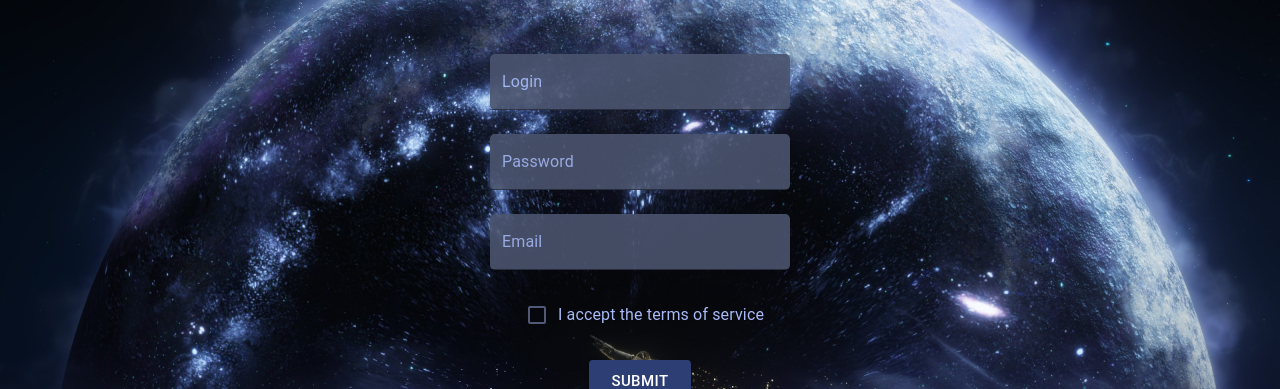
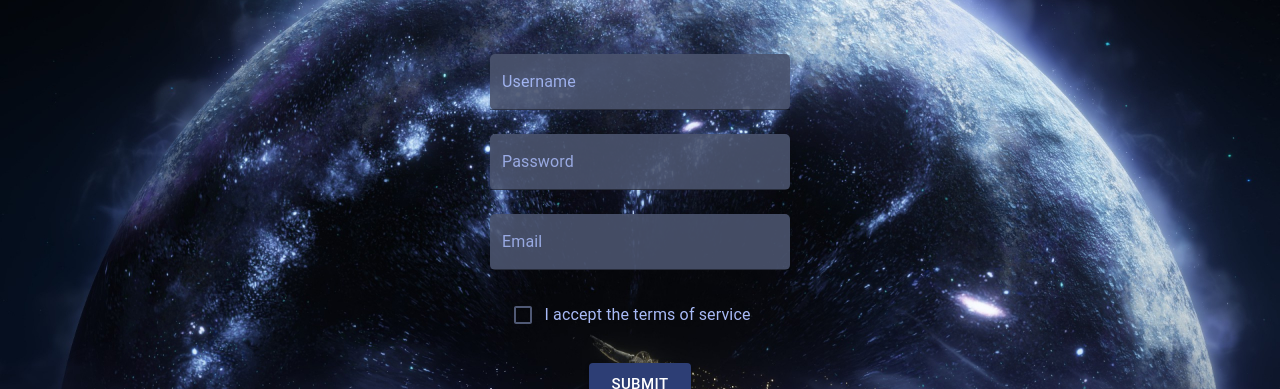
Before and after one commit to MATwiY/guild-place, a React (Create React App) app: page /register in a window 1280 px wide. Shown: the part 138-527 px from the top of the page. Built offline with nearby package versions, Linux system fonts and the light colour scheme.

Commit message:
f: add form validation

```diff
--- a/package.json
+++ b/package.json
@@ -13,6 +13,7 @@
     "@types/jest": "^27.5.1",
     "@types/node": "^16.11.36",
     "@types/react-dom": "^18.0.5",
+    "formik": "^2.2.9",
     "node-sass": "^7.0.1",
     "react": "^18.1.0",
     "react-dom": "^18.1.0",
@@ -20,7 +21,8 @@
     "react-router-dom": "^6.3.0",
     "react-scripts": "5.0.1",
     "typescript": "^4.6.4",
-    "web-vitals": "^2.1.4"
+    "web-vitals": "^2.1.4",
+    "yup": "^0.32.11"
   },
   "scripts": {
     "start": "react-scripts start",
--- a/src/modules/Register/pages/RegisterPage/RegisterPage.tsx
+++ b/src/modules/Register/pages/RegisterPage/RegisterPage.tsx
@@ -1,19 +1,17 @@
 import {
   Button,
   Checkbox,
+  FormControl,
   FormControlLabel,
+  FormHelperText,
   Stack,
   styled,
   TextField,
 } from "@mui/material";
-import React, { useState } from "react";
+import React from "react";
 import styles from "./RegisterPage.module.scss";
-
-const defaultValues = {
-  login: "",
-  email: "",
-  password: "",
-};
+import { Formik } from "formik";
+import validationSchema from "./ValidationSchema";
 
 const CustomTextField = styled(TextField)({
   backgroundColor: "#505975",
@@ -24,20 +22,33 @@ const CustomTextField = styled(TextField)({
 }) as typeof TextField;
 
 export const RegisterPage: React.FC = () => {
-  const [formValues, setFormValues] = useState(defaultValues);
-
-  const handleFormChange = (e: any) => {
-    const { value } = e.target;
-    setFormValues({ ...formValues, [e.target.name]: value });
-  };
-
-  const handleSubmit = (e: any) => {
-    e.preventDefault();
-    console.log(formValues);
+  const handleSubmit = (values: any, errors: any) => {
+    console.log(values, errors);
   };
 
   return (
     <div className={styles.formDiv}>
+      <Formik
+        initialValues={{
+          username: "",
+          password: "",
+          email: "",
+          acceptTOS: false,
+        }}
+        onSubmit={(values, errors) => {
+          handleSubmit(values, errors);
+        }}
+        validationSchema={validationSchema}
+      >
+        {({
+          values,
+          errors,
+          touched,
+          handleSubmit,
+          handleChange,
+          handleBlur,
+        }) => {
+          return (
             <form onSubmit={handleSubmit}>
               <Stack
                 direction="column"
@@ -46,12 +57,15 @@ export const RegisterPage: React.FC = () => {
                 justifyContent="center"
               >
                 <CustomTextField
+                  error={touched.username && Boolean(errors.username)}
                   variant="filled"
-            name="login"
+                  name="username"
                   type="text"
-            label="Login"
-            value={formValues.login}
-            onChange={handleFormChange}
+                  label="Username"
+                  helperText={touched.username ? errors.username : ""}
+                  value={values.username}
+                  onChange={handleChange("username")}
+                  onBlur={handleBlur("username")}
                   InputProps={{
                     style: { color: "white" },
                   }}
@@ -59,12 +73,15 @@ export const RegisterPage: React.FC = () => {
                 />
 
                 <CustomTextField
+                  error={touched.password && Boolean(errors.password)}
                   variant="filled"
                   name="password"
                   type="text"
                   label="Password"
-            value={formValues.password}
-            onChange={handleFormChange}
+                  helperText={touched.password ? errors.password : ""}
+                  value={values.password}
+                  onChange={handleChange("password")}
+                  onBlur={handleBlur("password")}
                   InputProps={{
                     style: { color: "white" },
                   }}
@@ -72,21 +89,30 @@ export const RegisterPage: React.FC = () => {
                 />
 
                 <CustomTextField
+                  error={touched.email && Boolean(errors.email)}
                   variant="filled"
                   name="email"
                   type="text"
                   label="Email"
-            value={formValues.email}
-            onChange={handleFormChange}
+                  helperText={touched.email ? errors.email : ""}
+                  value={values.email}
+                  onChange={handleChange("email")}
+                  onBlur={handleBlur("email")}
                   InputProps={{
                     style: { color: "white" },
                   }}
                   InputLabelProps={{ style: { color: "#A8BAF7" } }}
                 />
 
+                <FormControl
+                  error={touched.acceptTOS && Boolean(errors.acceptTOS)}
+                >
                   <FormControlLabel
                     control={
                       <Checkbox
+                        checked={values.acceptTOS}
+                        onChange={handleChange("acceptTOS")}
+                        onBlur={handleBlur("acceptTOS")}
                         sx={{
                           color: "#505975",
                           "&.Mui-checked": {
@@ -98,6 +124,10 @@ export const RegisterPage: React.FC = () => {
                     label="I accept the terms of service"
                     className={styles.checkText}
                   />
+                  <FormHelperText>
+                    {touched.acceptTOS ? errors.acceptTOS : ""}
+                  </FormHelperText>
+                </FormControl>
 
                 <Button
                   variant="contained"
@@ -109,6 +139,9 @@ export const RegisterPage: React.FC = () => {
                 </Button>
               </Stack>
             </form>
+          );
+        }}
+      </Formik>
     </div>
   );
 };
--- /dev/null
+++ b/src/modules/Register/pages/RegisterPage/ValidationSchema.tsx
@@ -0,0 +1,19 @@
+import * as Yup from "yup";
+
+const validationSchema = Yup.object().shape({
+  username: Yup.string()
+    .required("Username is required")
+    .min(3, "Username too short"),
+  email: Yup.string()
+    .email("Please enter a valid email")
+    .required("Email is required"),
+  password: Yup.string()
+    .required("Password is required")
+    .min(6, "Password too short"),
+  acceptTOS: Yup.bool().oneOf(
+    [true],
+    "You must accept our Terms and Conditions"
+  ),
+});
+
+export default validationSchema;
```
Also changed, not shown: 1 other file (tests, documents, lock files or other folders). Lines whose indentation alone changed are shown as unchanged.
